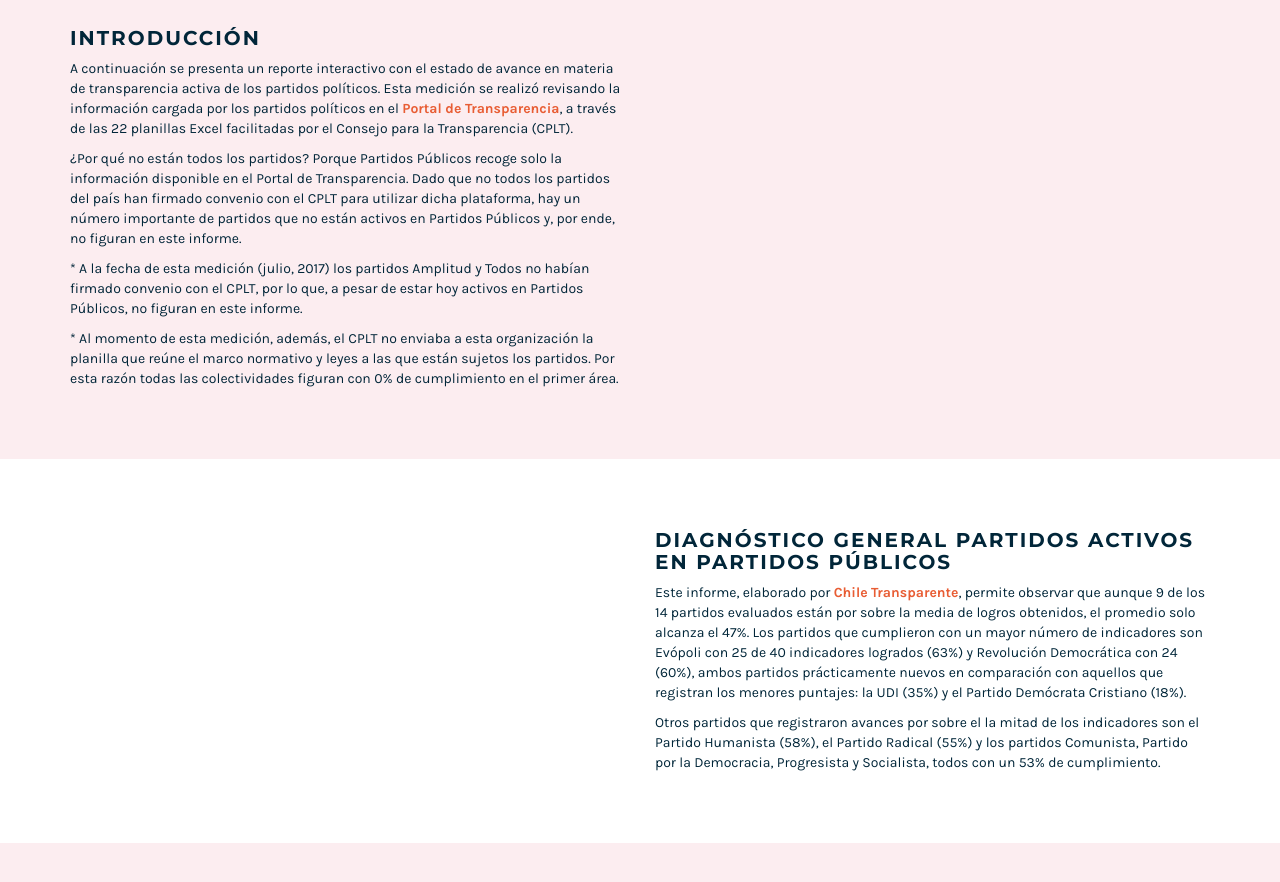
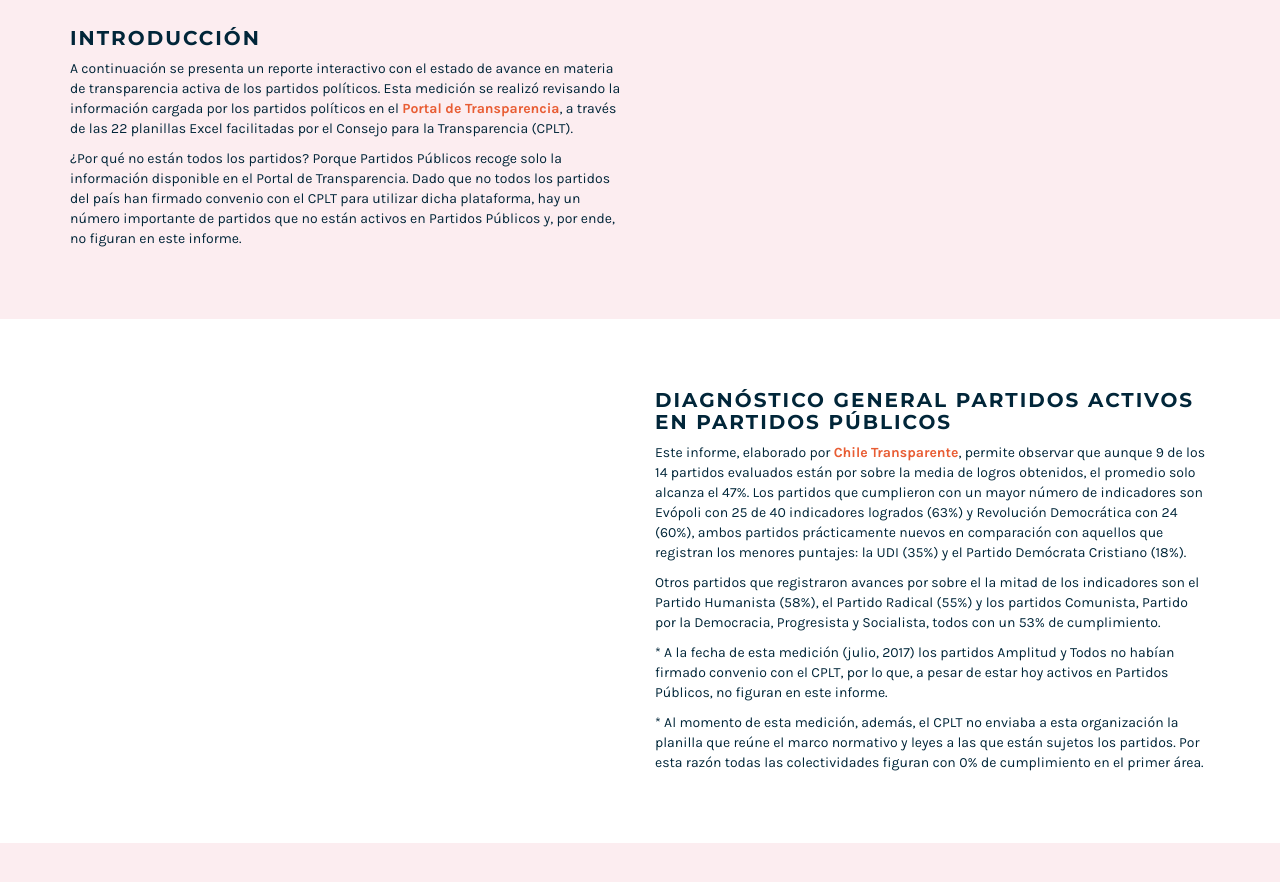
Before and after one commit to ciudadanointeligente/reportes, a Jekyll site: the page built from report.html, in a window 1280 px wide and 900 px high, scrolled down 325 px. Shown: the top 882 px of the window. Built offline with Jekyll 4.4.1, drawn with Linux system fonts in a browser that asks for light colours; nearby versions of some CDN libraries; part of the change alters nothing that is shown.

Commit message:
cambia disclaimer a sección 'diagnóstico'

```diff
--- a/report.html
+++ b/report.html
@@ -24,8 +24,6 @@ layout: default
         <h2>Introducción</h2>
         <p>A continuación se presenta un reporte interactivo con el estado de avance en materia de transparencia activa de los partidos políticos. Esta medición se realizó revisando la información cargada por los partidos políticos en el <a href="https://www.portaltransparencia.cl/PortalPdT/web/guest/directorio-de-organismos-regulados" target="_blank">Portal de Transparencia</a>, a través de las 22 planillas Excel facilitadas por el Consejo para la Transparencia (CPLT).</p>
         <p>¿Por qué no están todos los partidos? Porque Partidos Públicos recoge solo la información disponible en el Portal de Transparencia. Dado que no todos los partidos del país han firmado convenio con el CPLT para utilizar dicha plataforma, hay un número importante de partidos que no están activos en Partidos Públicos y, por ende, no figuran en este informe.</p>
-        <p>* A la fecha de esta medición (julio, 2017) los partidos Amplitud y Todos no habían firmado convenio con el CPLT, por lo que, a pesar de estar hoy activos en Partidos Públicos, no figuran en este informe.</p>
-        <p>* Al momento de esta medición, además, el CPLT no enviaba a esta organización la planilla que reúne el marco normativo y leyes a las que están sujetos los partidos. Por esta razón todas las colectividades figuran con 0% de cumplimiento en el primer área.</p>
       </div>
       <div class="col-md-6">
       </div>
@@ -41,6 +39,8 @@ layout: default
         <h2>Diagnóstico general partidos activos en Partidos Públicos</h2>
         <p>Este informe, elaborado por <a href="http://www.chiletransparente.cl/" target="_blank">Chile Transparente</a>, permite observar que aunque 9 de los 14 partidos evaluados están por sobre la media de logros obtenidos, el promedio solo alcanza el 47%. Los partidos que cumplieron con un mayor número de indicadores son Evópoli con 25 de 40 indicadores logrados (63%) y Revolución Democrática con 24 (60%), ambos partidos prácticamente nuevos en comparación con aquellos que registran los menores puntajes: la UDI (35%) y el Partido Demócrata Cristiano (18%).</p>
         <p>Otros partidos que registraron avances por sobre el la mitad de los indicadores son el Partido Humanista (58%), el Partido Radical (55%) y los partidos Comunista, Partido por la Democracia, Progresista y Socialista, todos con un 53% de cumplimiento.</p>
+        <p>* A la fecha de esta medición (julio, 2017) los partidos Amplitud y Todos no habían firmado convenio con el CPLT, por lo que, a pesar de estar hoy activos en Partidos Públicos, no figuran en este informe.</p>
+        <p>* Al momento de esta medición, además, el CPLT no enviaba a esta organización la planilla que reúne el marco normativo y leyes a las que están sujetos los partidos. Por esta razón todas las colectividades figuran con 0% de cumplimiento en el primer área.</p>
       </div>
     </div>
   </div>
```
